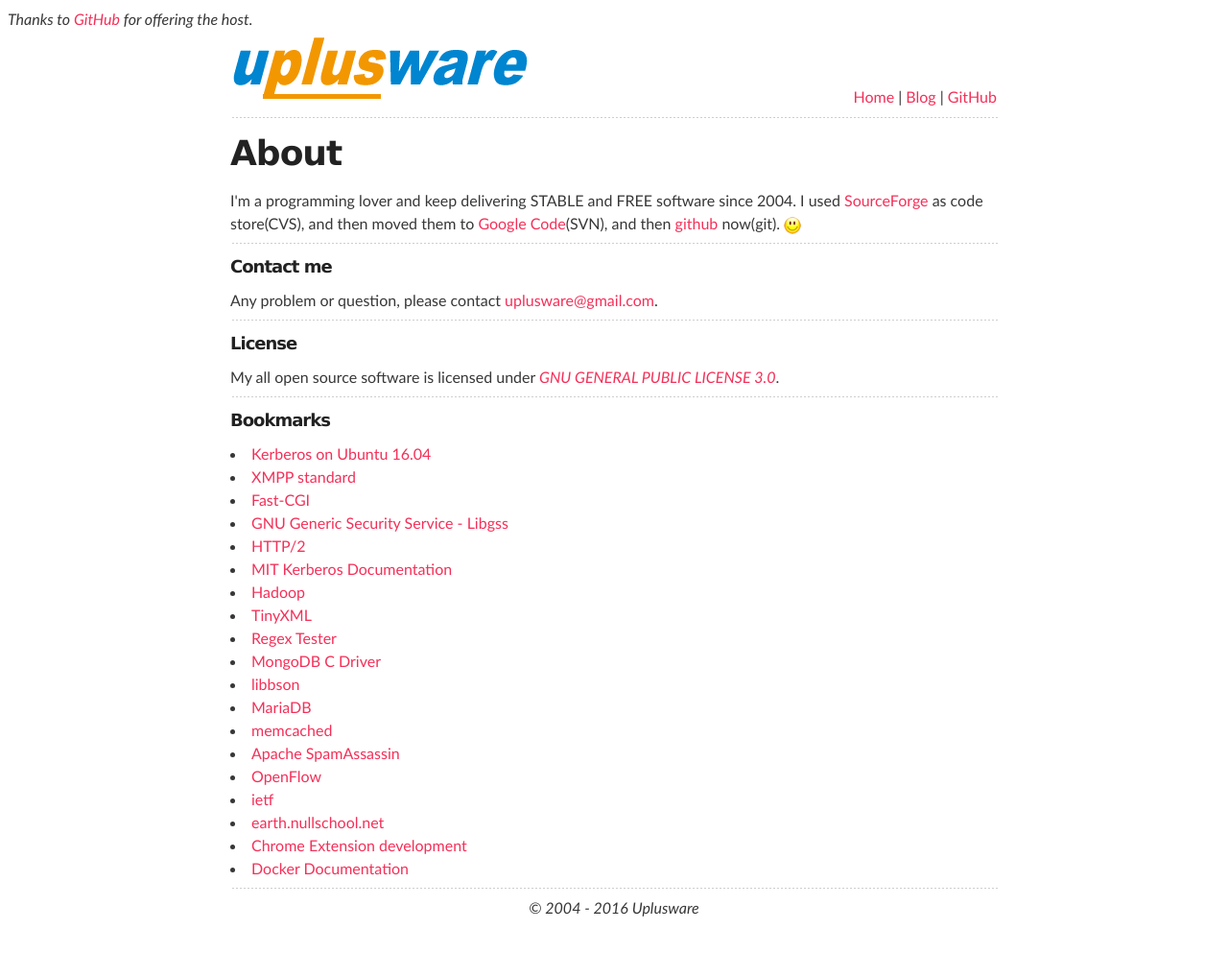
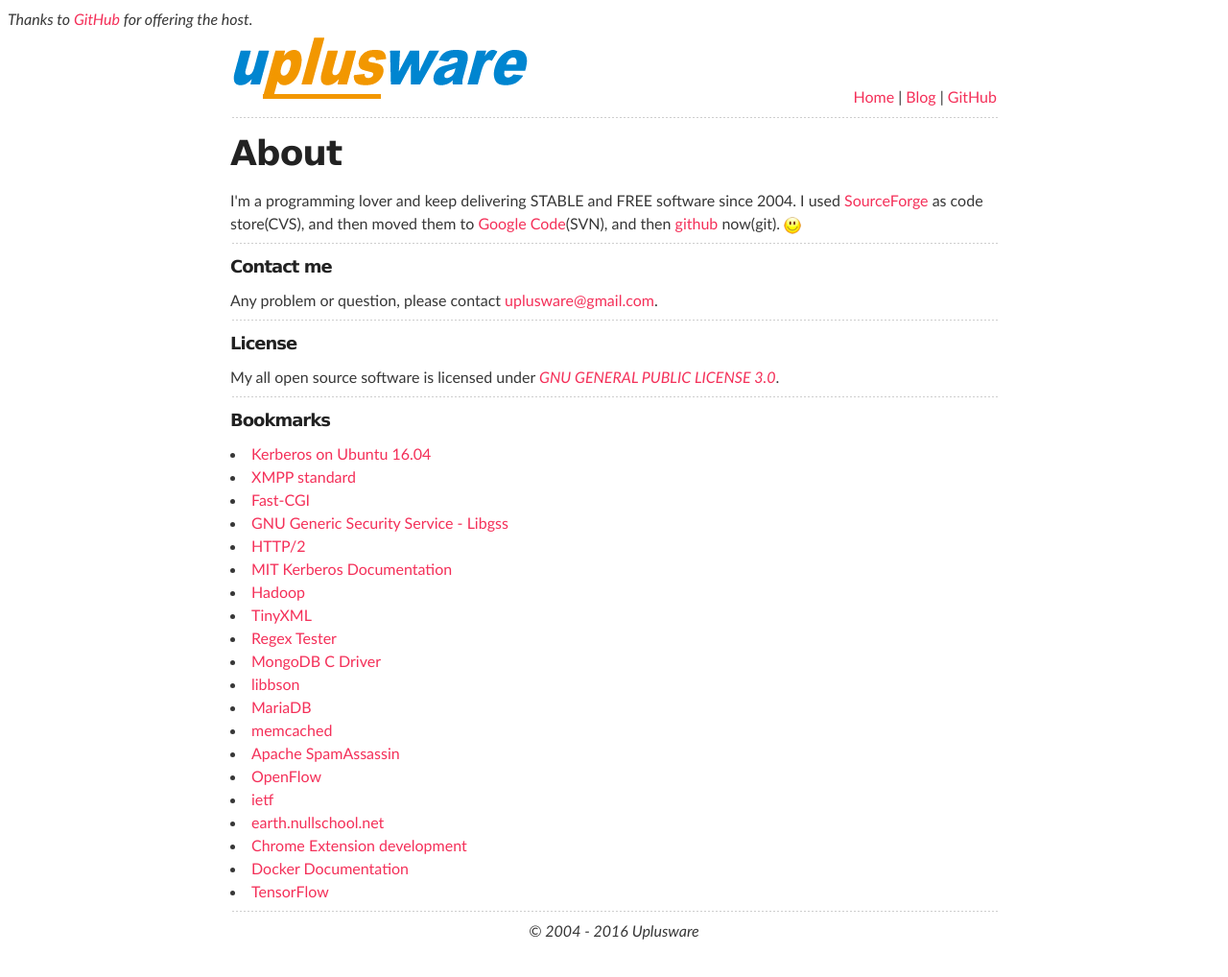
Before and after one commit to uplusware/uplusware.github.io, a Jekyll site: the page about.html, which Jekyll copies as it is, in a window 1280 px wide. Shown: the whole page at 96% size. Built offline with Jekyll 4.4.1, drawn with Linux system fonts in a browser that asks for light colours; before the commit the page ends 994 px from its top, so only the background shows below that.

Commit message:
Update about.html

```diff
--- a/about.html
+++ b/about.html
@@ -52,6 +52,7 @@
 		<li><a href="https://earth.nullschool.net" target="_blank">earth.nullschool.net</a></li>
 		<li><a href="https://developer.chrome.com/extensions" target="_blank">Chrome Extension development</a></li>
 		<li><a href="https://docs.docker.com/" target="_blank">Docker Documentation</a></li>
+		<li><a href="https://www.tensorflow.org/" target="_blank">TensorFlow</a></li>
 		<hr>
 		<p align="center"><i>© 2004 - 2016 Uplusware</i></p>
 	</section>
```
